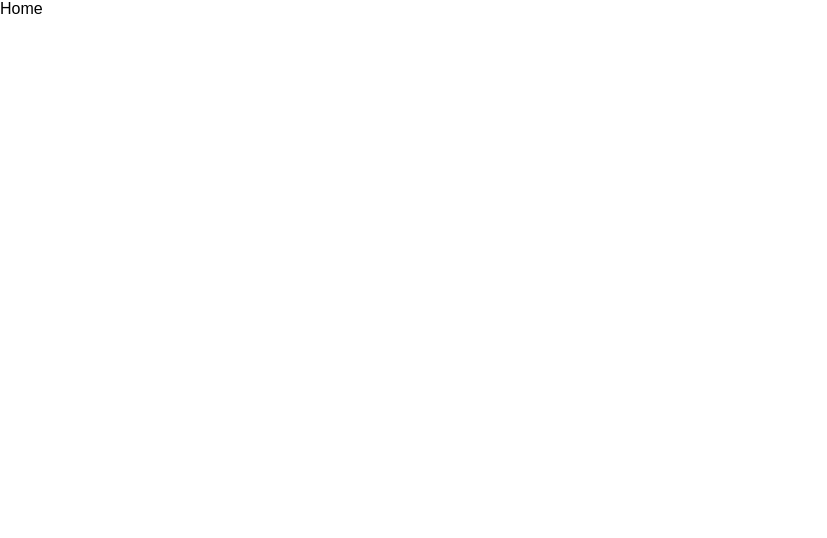
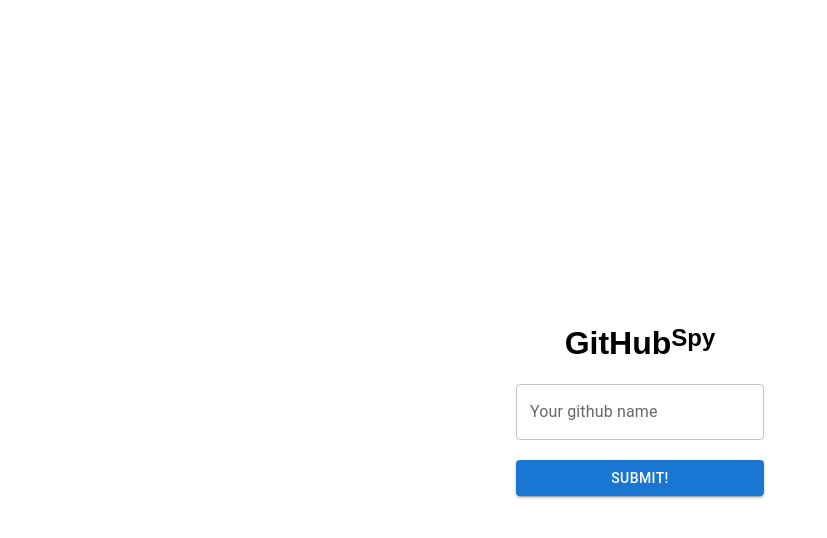
Before and after one commit to diskordovich/Github-Scanner-React, a React (Create React App) app in the folder github-reader/: page / in a window 1280 px wide. Shown: the top 538 px of the page, without its empty margins (0-827 px from the left). Built offline with nearby package versions, Linux system fonts and the light colour scheme; the HTML template or start-up script is replaced by a standard one.

Commit message:
Adds homepage

```diff
--- a/github-reader/src/App.js
+++ b/github-reader/src/App.js
@@ -1,12 +1,13 @@
 import React, { Component } from 'react';
 import {Route, Routes, Link} from "react-router-dom"
 import './App.css';
+import HomePage from './components/homePage/homePage';
 
 class App extends Component {
   render() {
     return (
       <Routes>
-        <Route path='/' element={<div>Home</div>}></Route>
+        <Route path='/' element={<HomePage/>}></Route>
         <Route path='/:id' element={<div>Id page</div>}></Route>
       </Routes>
     );
--- /dev/null
+++ b/github-reader/src/components/homePage/homePage.css
@@ -0,0 +1,20 @@
+
+.mainDiv{
+    height: 100vh;
+    display: flex;
+    align-items: center;
+    justify-content: center;
+    flex-direction: column;
+}
+
+.mainDiv > * {
+    display: flex;
+}
+
+.inputForm {
+    flex-direction: column;
+}
+
+.inputForm>button{
+    margin-top: 20px;
+}
--- /dev/null
+++ b/github-reader/src/components/homePage/homePage.js
@@ -0,0 +1,36 @@
+import React from "react";
+import Button from '@mui/material/Button';
+import TextField from '@mui/material/TextField';
+import "./homePage.css"
+import { redirect } from "react-router-dom";
+import NameForm from "../nameForm/nameForm";
+
+export default class HomePage extends React.Component{
+    constructor(props){
+        super(props)
+        this.state = {value: ''};
+
+        this.handleChange = this.handleChange.bind(this);
+        this.handleSubmit = this.handleSubmit.bind(this);
+    }
+
+    handleChange(event) {
+        this.setState({value: event.target.value});
+    }
+    handleSubmit(event) {
+        alert('A name was submitted: ' + this.state.value);
+        event.preventDefault();
+    }
+
+    render(){
+        return(
+            <div className="mainDiv">
+                <div className="name">
+                    <h1>GitHub</h1>
+                    <h2>Spy</h2>
+                </div>
+                <NameForm/>
+            </div>
+        )
+    }
+}
--- /dev/null
+++ b/github-reader/src/components/nameForm/nameForm.js
@@ -0,0 +1,26 @@
+import React, { useState } from "react";
+import Button from '@mui/material/Button';
+import TextField from '@mui/material/TextField';
+import { useNavigate } from "react-router-dom";
+
+export default function NameForm() {
+    const [value, setValue] = useState("")
+    const navigate = useNavigate()
+
+    function handleChange(event) {
+        setValue(event.target.value)
+    }
+    function handleSubmit(event) {
+        event.preventDefault()
+        console.log(value)
+        navigate(value)
+    }
+
+
+    return(
+        <form onSubmit={handleSubmit} className="inputForm">
+            <TextField onChange={handleChange} value={value} type="text" id="name" label="Your github name" variant="outlined" />
+            <Button type="submit" variant="contained">Submit!</Button>
+        </form>
+    )
+}
```
Also changed, not shown: github-reader/package.json (+14 -2 lines), 1 other file (tests, documents, lock files or other folders).
